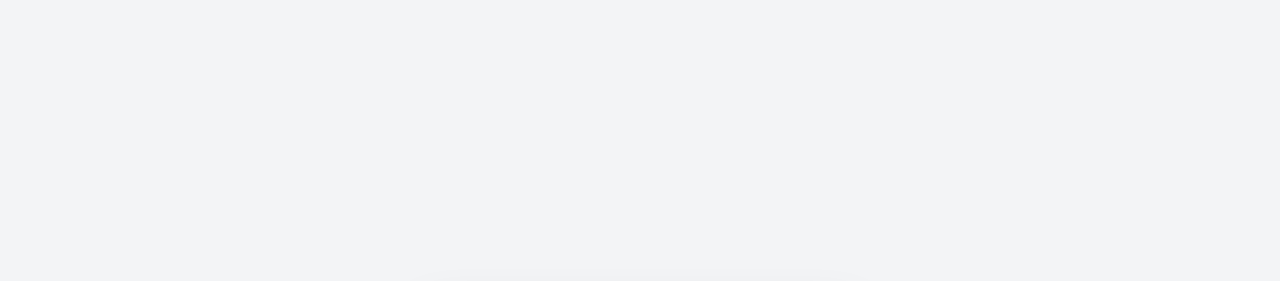
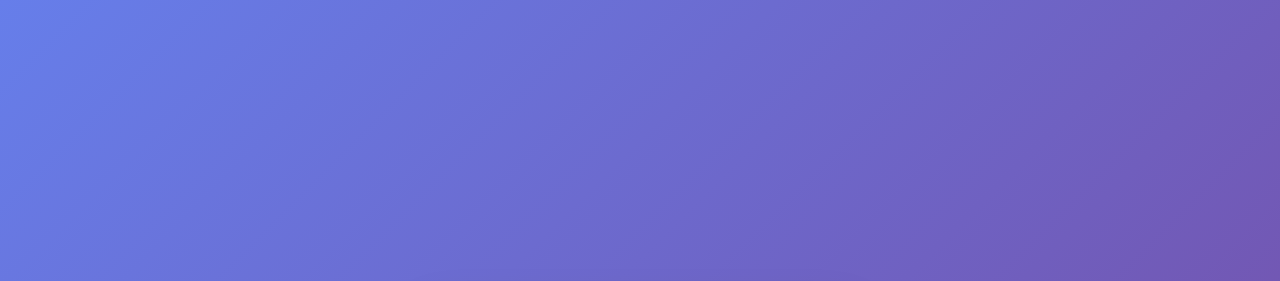
Before and after one commit to Barbababala/PHDate, a plain HTML site: page index.html in a window 1280 px wide. Shown: the top 281 px of the page. Drawn offline with nearby package versions, Linux system fonts and the light colour scheme.

Commit message:
Update index.html

```diff
--- a/index.html
+++ b/index.html
@@ -8,10 +8,11 @@
   <style>
     body {
       font-family: 'Segoe UI', sans-serif;
+      background: linear-gradient(135deg, #667eea 0%, #764ba2 100%);
     }
   </style>
 </head>
-<body class="bg-gray-100 flex items-center justify-center h-screen">
+<body class="flex items-center justify-center h-screen">
   <div class="bg-white shadow-2xl rounded-2xl p-10 text-center max-w-md w-full">
     <h1 class="text-2xl font-semibold mb-4 text-gray-800">距離澎湖耍廢還有</h1>
     <div id="countdown" class="flex justify-center space-x-4 text-4xl font-bold text-gray-700">
```
